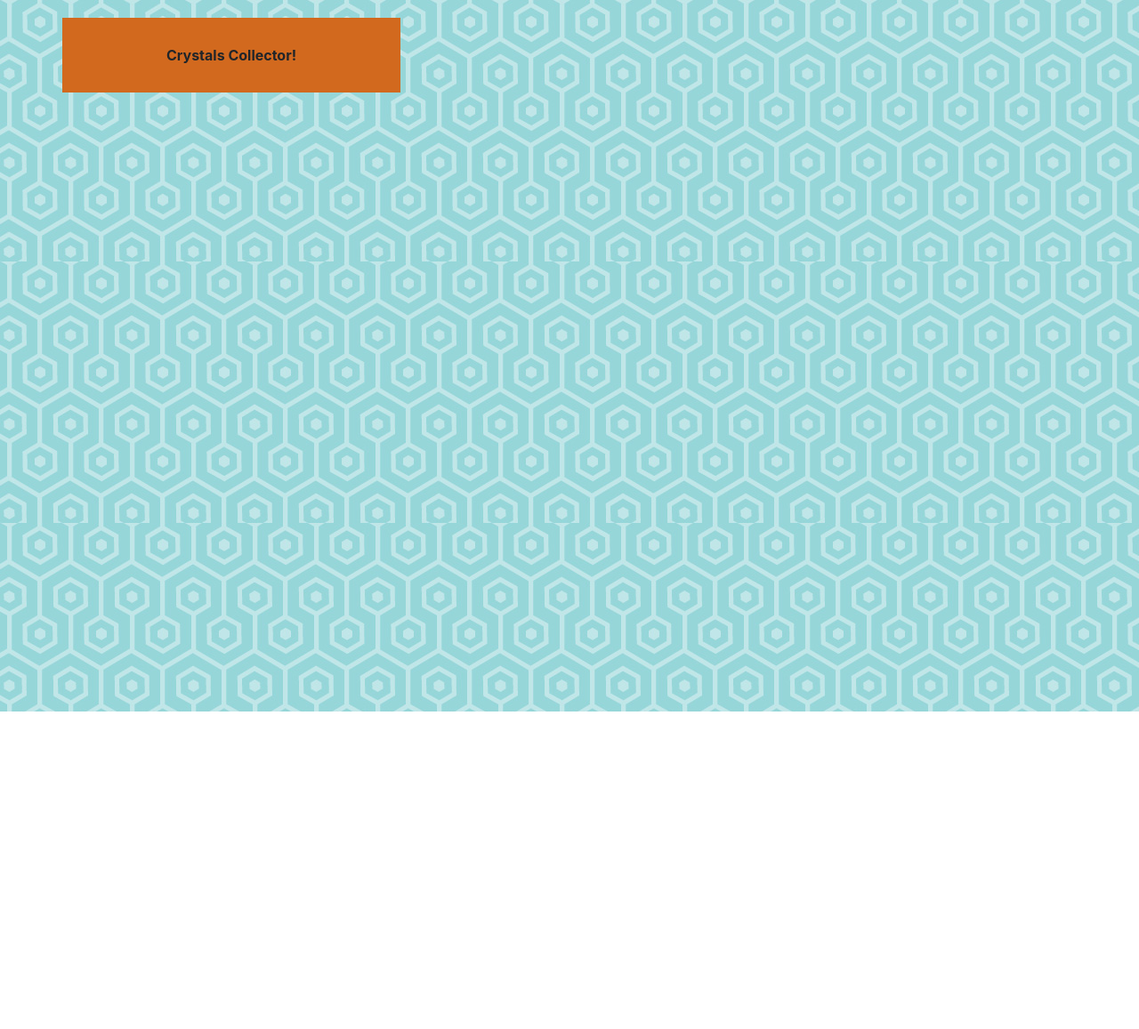
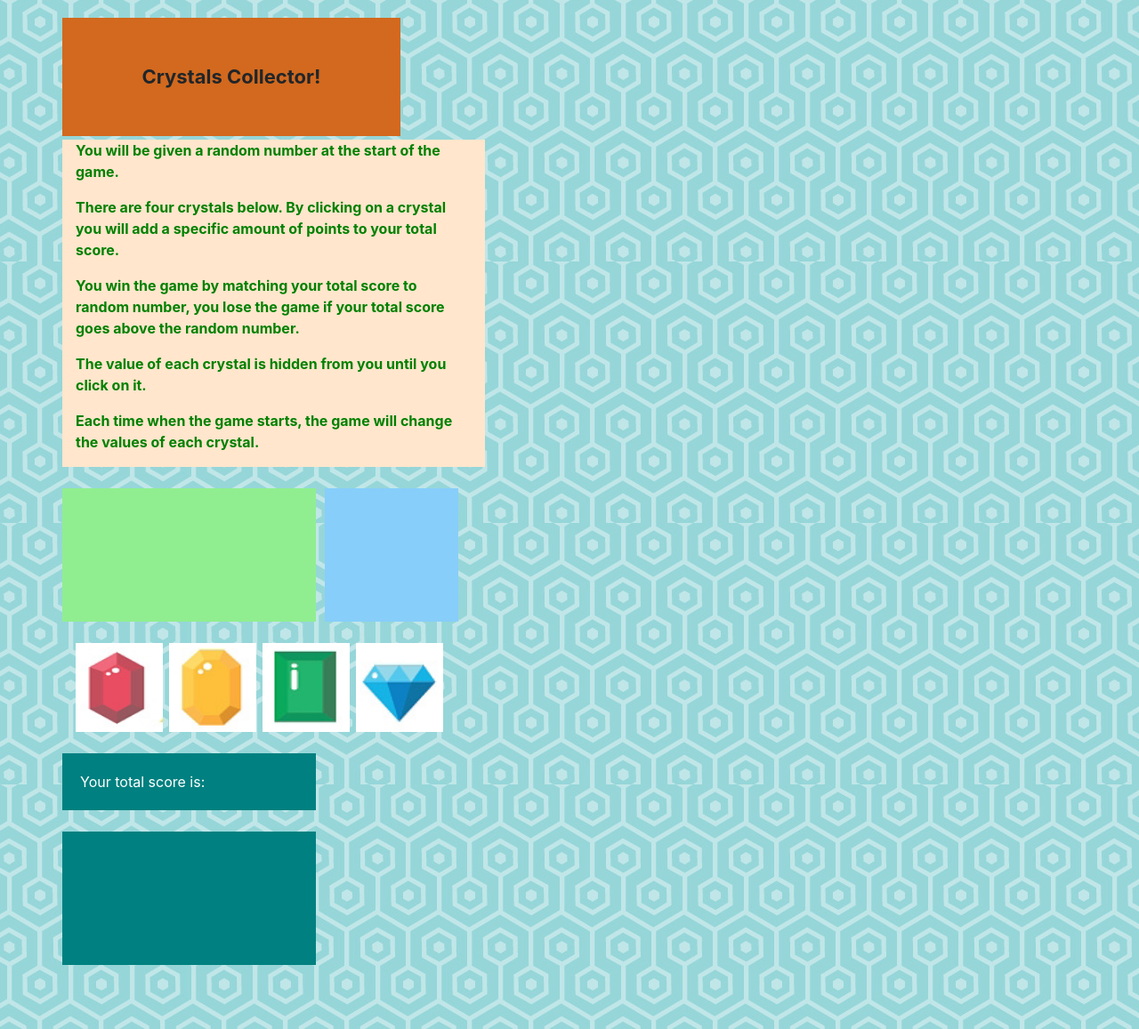
Before and after one commit to ATR79/unit-4-game, a plain HTML site: page index.html in a window 1280 px wide. Shown: the whole page at 89% size. Before the commit the page ends 800 px from the top, so only its background shows below. Drawn offline with nearby package versions, Linux system fonts and the light colour scheme.

Commit message:
style complete

```diff
--- a/assets/css/reset.css
+++ b/assets/css/reset.css
@@ -0,0 +1,48 @@
+/* http://meyerweb.com/eric/tools/css/reset/
+   v2.0 | 20110126
+   License: none (public domain)
+*/
+
+html, body, div, span, applet, object, iframe,
+h1, h2, h3, h4, h5, h6, p, blockquote, pre,
+a, abbr, acronym, address, big, cite, code,
+del, dfn, em, img, ins, kbd, q, s, samp,
+small, strike, strong, sub, sup, tt, var,
+b, u, i, center,
+dl, dt, dd, ol, ul, li,
+fieldset, form, label, legend,
+table, caption, tbody, tfoot, thead, tr, th, td,
+article, aside, canvas, details, embed,
+figure, figcaption, footer, header, hgroup,
+menu, nav, output, ruby, section, summary,
+time, mark, audio, video {
+	margin: 0;
+	padding: 0;
+	border: 0;
+	font-size: 100%;
+	font: inherit;
+	vertical-align: baseline;
+}
+/* HTML5 display-role reset for older browsers */
+article, aside, details, figcaption, figure,
+footer, header, hgroup, menu, nav, section {
+	display: block;
+}
+body {
+	line-height: 1;
+}
+ol, ul {
+	list-style: none;
+}
+blockquote, q {
+	quotes: none;
+}
+blockquote:before, blockquote:after,
+q:before, q:after {
+	content: '';
+	content: none;
+}
+table {
+	border-collapse: collapse;
+	border-spacing: 0;
+}
--- a/assets/css/style.css
+++ b/assets/css/style.css
@@ -1,7 +1,59 @@
 #col1 {
     background: chocolate;
-    padding: 30px;
+    padding: 50px;
     top: 20px;
     text-align: center;
     font-weight: bolder;
+    font-size: 22px;
 }
+
+#col2 {
+    background: #ffe6cc;
+    color: green;
+    font-weight: bold;
+}
+
+#col3 {
+    background: lightgreen;
+    padding: 75px;
+}
+
+#col4 {
+    background: lightskyblue;
+    padding: 75px;
+    margin-left: 10px;
+}
+
+#red {
+    height: 100px;
+    width: 150%;
+}
+
+#yellow {
+   height: 100px;
+   width: 150%;
+   margin-left: 10px;
+}
+
+#green {
+    height: 100px;
+    width: 150%;
+    margin-left: 20px;
+}
+
+#blue {
+    height: 100px;
+    width: 150%;
+    margin-left: 30px;
+}
+
+#col5 {
+    background: teal;
+    padding: 20px;
+    color: white;
+}
+
+#col6 {
+    background: teal;
+    padding: 75px;
+}
--- a/index.html
+++ b/index.html
@@ -6,6 +6,7 @@
     <meta charset="UTF-8">
     <title>Crystal Collector</title>
     <link href="assets/css/style.css" rel="stylesheet" type="text/css">
+    <link href="assets/css/reset.css" rel="stylesheet" type="text/css">
 </head>
 
 <link rel="stylesheet" href="https://stackpath.bootstrapcdn.com/bootstrap/4.1.0/css/bootstrap.min.css" integrity="sha384-9gVQ4dYFwwWSjIDZnLEWnxCjeSWFphJiwGPXr1jddIhOegiu1FwO5qRGvFXOdJZ4"
@@ -18,13 +19,73 @@
             <div class="col-sm-4" id="col1">
                 Crystals Collector!
             </div>
-        <div class="col-sm-4">
         </div>
-        <div class="col-sm-4">
+    </div>
+<br>
+    <div class="container">
+        <div class="row">
+            <div class="col-sm-5" id="col2">
+                <p>You will be given a random number at the start of the game.</p>
+                <p>There are four crystals below. By clicking on a crystal you will add a specific amount of points to your
+                    total score.</p>
+                <p>You win the game by matching your total score to random number, you lose the game if your total score goes above the random number.</p>
+                <p>The value of each crystal is hidden from you until you click on it.</p>
+                <p>Each time when the game starts, the game will change the values of each crystal.</p>
+            </div>
+            <div class="col-sm-7">
 
             </div>
         </div>
     </div>
+<br>
+    <div class="container">
+        <div class="row">
+            <div class="col-sm-3" id="col3">
+
+            </div>
+            <div class="col-sm-1" id="col4">
+                <Wins:>
+
+                </Wins:>
+                <Loses:>
+
+                </Loses:>
+            </div>
+        </div>
+    </div>
+<br>
+    <div class="container">
+        <div class="row">
+            <div class="col-sm-1">
+                <img src="assets/images/red.png" id="red">
+            </div>
+            <div class="col-sm-1">
+                <img src="assets/images/yellow.png" id="yellow">
+            </div>
+            <div class="col-sm-1">
+                <img src="assets/images/green.png" id="green">
+            </div>
+            <div class="col-sm-1">
+                <img src="assets/images/blue.png" id="blue">
+            </div>
+        </div>
+    </div>
+<br>
+    <div class="container">
+        <div class="row">
+            <div class="col-sm-3" id="col5";>
+                Your total score is:
+            </div>
+        </div>
+    </div>
+<br>
+    <div class="container">
+            <div class="row">
+                <div class="col-sm-3" id="col6";>
+                </div>
+            </div>
+        </div>
+<br><br><br>
 
 </body>
 
```
Also changed, not shown: 2 other files. Lines whose indentation alone changed are shown as unchanged.
